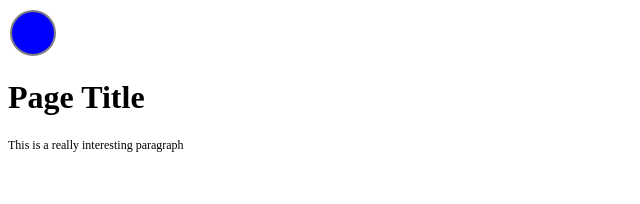
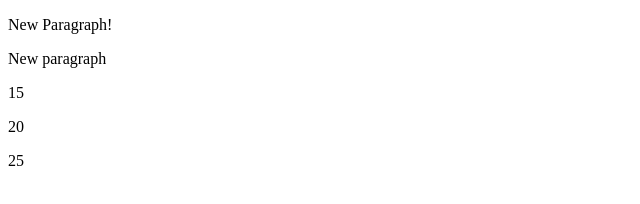
Before and after one commit to rahulporuri/petProjects, a plain HTML site: page learn_d3/index.html in a window 1280 px wide. Shown: the whole page, without its empty margins (0-640 px from the left). Drawn offline with Linux system fonts and the light colour scheme.

Commit message:
starting with d3 - things are heating up

```diff
--- a/learn_d3/index.html
+++ b/learn_d3/index.html
@@ -1,29 +1,28 @@
-<html>
-
+<!DOCTYPE html>
+<html lang="en">
     <head>
-        <title> Page Title </title>
-        <link rel="stylesheet" href="style.css">
-        <script type="text/javascript" src="myscript.js"></script>
-        <!--<style type="text/css">
-            p{
-                font-family: sans-serif;
-                color: lime;
-            }
-        </style>-->
+        <meta charset="utf-8">
+        <title> D3 Test </title>
+        <script type="text/javascript" src="d3/d3.v3.js"></script>
     </head>
     <body>
-        <!--<script type="text/javascript">
-            alert("Hello, World!");
-            Comment - Creates a pop-up
-        </script>-->
+    <script type="text/javascript">
+        d3.select("body")
+            .append("p")
+            .text("New Paragraph!");
 
-        <svg width="50" height ="50">
-            <circle cx="25" cy="25" r="22"
-            fill="blue" stroke="gray" stroke-width="2"/>
-        </svg>
+        var body = d3.select("body");
+        var p = body.append("p");
+        p.text("New paragraph");
 
-        <h1>Page Title</h1>
-        <p>This is a really interesting paragraph</p>
+        var dataset = [5, 10, 15, 20, 25];
+
+        d3.select("body").selectAll("p")
+            .data(dataset)
+            .enter()
+            .append("p")
+            .text(function(d) {return d;});
+     </script>
     </body>
 
 </html>
```
